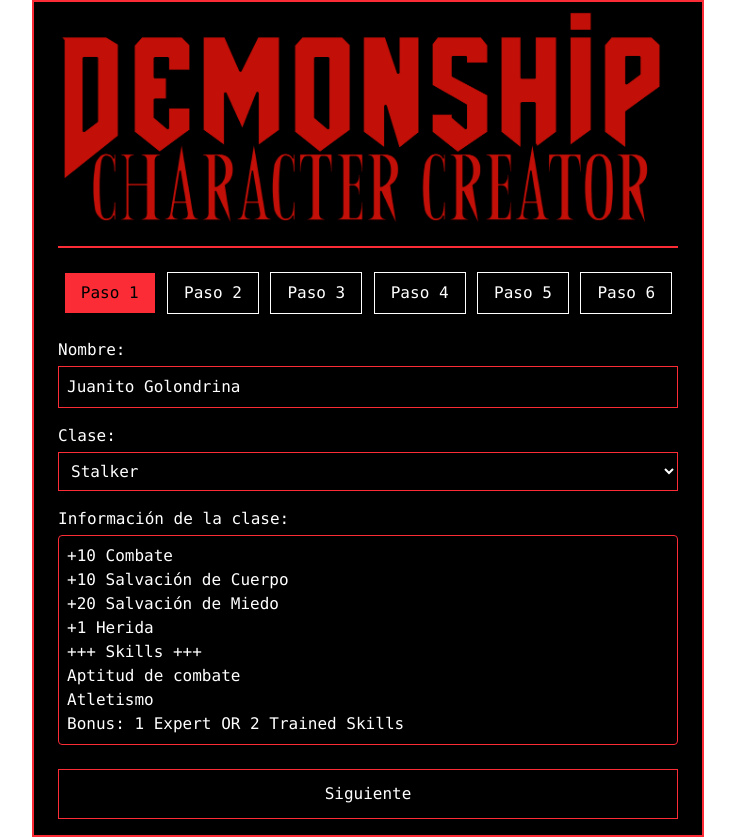
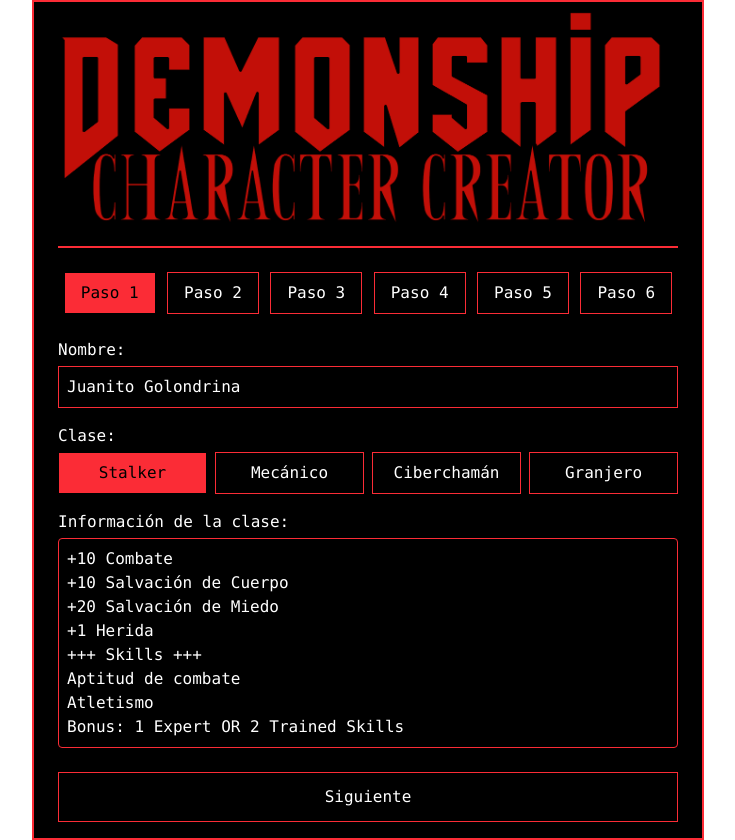
Before and after one commit to antoin0/TFC-Front, a Next.js app in the folder frontend/: page /CharacterCreator in a window 1280 px wide. Shown: the whole page, without its empty margins (272-1007 px from the left). Built offline with nearby package versions, Linux system fonts and the light colour scheme.

Commit message:
Changed class select to buttons + cleaned up css

```diff
--- a/frontend/app/CharacterCreator/page.tsx
+++ b/frontend/app/CharacterCreator/page.tsx
@@ -195,7 +195,7 @@ const INITIAL_FORM_DATA = {
   dinero: 0,
   armorPoints: 0,
   habilidades: [],
-  extras: 'Escribe aquí tu parche y tu bagatela, así como cualquier otra información sobre tu personaje',
+  extras: 'Describe aquí tu parche y tu bagatela, así como cualquier otra información sobre tu personaje',
 };
 
 export default function CreatePersonaje() {
@@ -392,19 +392,23 @@ export default function CreatePersonaje() {
             </label>
             <label className="block mb-4">
               Clase:
-              <select
-                name="clase"
-                value={formData.clase}
-                onChange={handleChange}
-                className="bg-black text-white border border-red-500 p-2 mt-1 w-full"
-              >
+              <div className="flex gap-2 mt-1">
                 {CLASES.map((c) => (
-                  <option key={c.value} value={c.value}>
+                  <button
+                    key={c.value}
+                    type="button"
+                    onClick={() => handleChange({ target: { name: "clase", value: c.value } })}
+                    className={`p-2 border w-full ${formData.clase === c.value
+                      ? "bg-red-500 text-black"
+                      : "bg-black text-white border-red-500"
+                      }`}
+                  >
                     {c.label}
-                  </option>
+                  </button>
                 ))}
-              </select>
+              </div>
             </label>
+
             <label className="block mb-4">
               Información de la clase:
               <div className="bg-black text-white border border-red-500 p-2 mt-1 w-full whitespace-pre-line rounded min-h-[3rem]">
@@ -520,7 +524,7 @@ export default function CreatePersonaje() {
             <h2 className="text-lg font-mono mb-2 mt-6">Escoge habilidades</h2>
             <SkillTree
               skills={SKILLS}
-              //currentClass NUNCA es undefined porque pre-seleccionamos una inicial siempre (cuando se carga el)
+              //currentClass NUNCA es undefined porque pre-seleccionamos una inicial siempre (cuando se carga el forn)
               maxSelection={currentClass.value === 'ciberchaman' ? 4 : 2}
               selected={formData.habilidades}
               defaultSkills={defaultSkills}
@@ -554,6 +558,8 @@ export default function CreatePersonaje() {
 
   return (
 
+
+    //Encabezado
     <div className="bg-black text-white font-mono px-6 pb-4 pt-2 max-w-2xl mx-auto border-2 border-red-500">
       <img className="mt-0"
         src="/Demonship_Logo_Full.png"
@@ -568,7 +574,7 @@ export default function CreatePersonaje() {
           <button
             key={step}
             onClick={() => setCurrentStep(Number(step))}
-            className={`py-2 px-4 border ${currentStep === Number(step) ? 'bg-red-500 text-black' : 'bg-black text-white'}`}
+            className={`py-2 px-4 border ${currentStep === Number(step) ? 'bg-red-500 text-black' : 'bg-black text-white border-red-500'}`}
           >
             Paso {step}
           </button>
```
